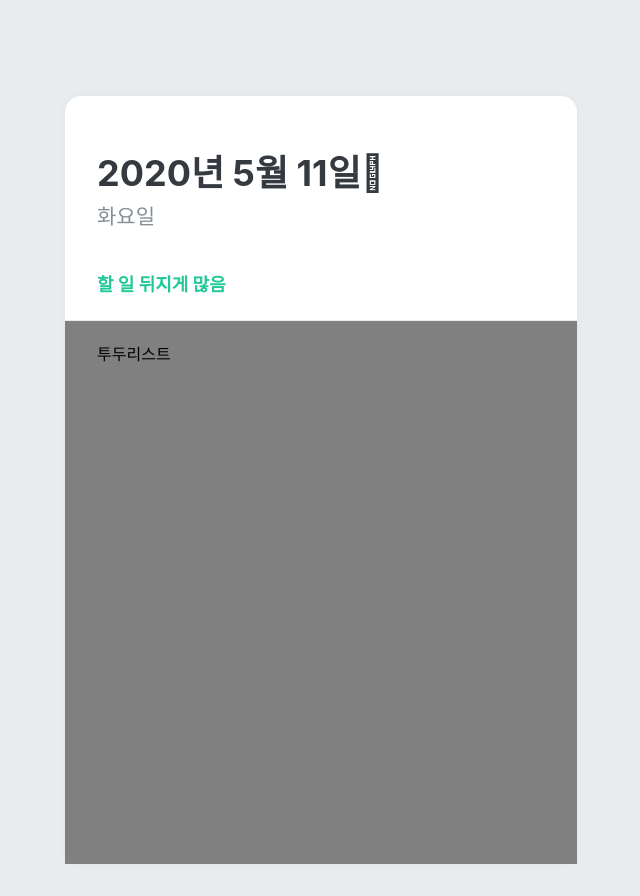
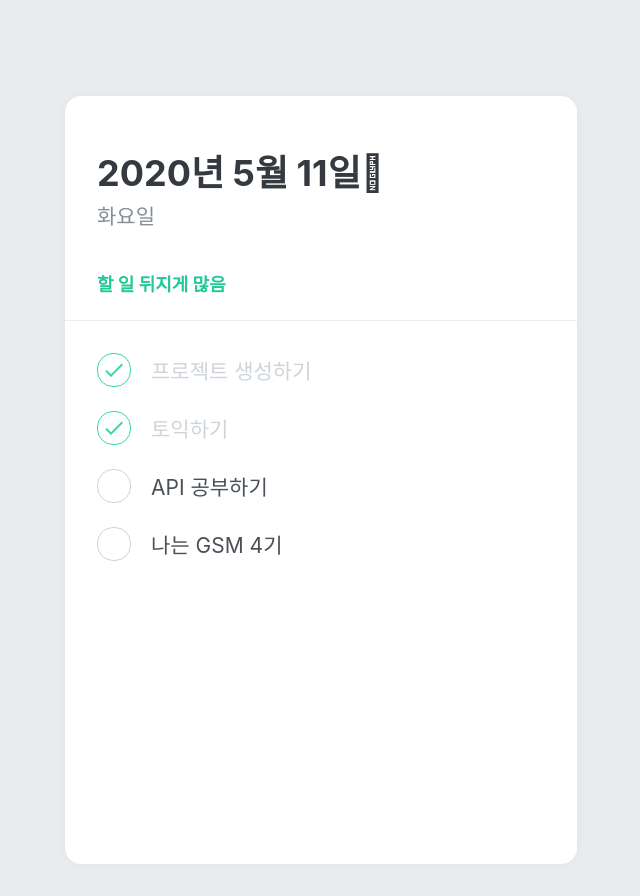
Before and after one commit to JeongTaehwan/TodoList-By-React, a React (Create React App) app: page / in a window 1280 px wide. Shown: the whole page, without its empty margins (319-959 px from the left). Built offline with nearby package versions, Linux system fonts and the light colour scheme.

Commit message:
[ADD] TodoItem
[ADD] TodoItem

```diff
--- /dev/null
+++ b/src/components/TodoItem.js
@@ -0,0 +1,72 @@
+import React from 'react';
+import styled, { css } from 'styled-components';
+import { MdDone, MdDelete } from 'react-icons/md';
+
+const Remove = styled.div`
+  display: flex;
+  align-items: center;
+  justify-content: center;
+  color: #dee2e6;
+  font-size: 24px;
+  cursor: pointer;
+  &:hover {
+    color: #ff6b6b;
+  }
+  display: none;
+`;
+
+const TodoItemBlock = styled.div`
+  display: flex;
+  align-items: center;
+  padding-top: 12px;
+  padding-bottom: 12px;
+  &:hover {
+    ${Remove} {
+      display: initial;
+    }
+  }
+`;
+
+const CheckCircle = styled.div`
+  width: 32px;
+  height: 32px;
+  border-radius: 16px;
+  border: 1px solid #ced4da;
+  font-size: 24px;
+  display: flex;
+  align-items: center;
+  justify-content: center;
+  margin-right: 20px;
+  cursor: pointer;
+  ${props =>
+        props.done &&
+        css`
+      border: 1px solid #38d9a9;
+      color: #38d9a9;
+    `}
+`;
+
+const Text = styled.div`
+  flex: 1;
+  font-size: 21px;
+  color: #495057;
+  ${props =>
+        props.done &&
+        css`
+      color: #ced4da;
+    `}
+`;
+
+function TodoItem({ id, text, done }) {
+    return (
+        <TodoItemBlock>
+            <CheckCircle done={done}>{done && <MdDone />}</CheckCircle>
+            <Text done={done}>{text}</Text>
+            <Remove>
+                <MdDelete />
+            </Remove>
+        </TodoItemBlock>
+    );
+}
+
+export default TodoItem;
--- a/src/components/TodoList.js
+++ b/src/components/TodoList.js
@@ -1,18 +1,21 @@
 import React from 'react';
 import styled from 'styled-components';
+import TodoItem from './TodoItem';
 
 const TodoListBlock = styled.div`
     flex: 1;
     padding: 20px 32px;
     padding-bottom: 48px;
     overflow-y: auto;
-    background: gray;
 `;
 
 function TodoList() {
     return (
         <TodoListBlock>
-            투두리스트
+            <TodoItem text="프로젝트 생성하기" done={true} />
+            <TodoItem text="토익하기" done={true} />
+            <TodoItem text="API 공부하기" done={false} />
+            <TodoItem text="나는 GSM 4기" done={false} />
         </TodoListBlock>
     );
 }
```
